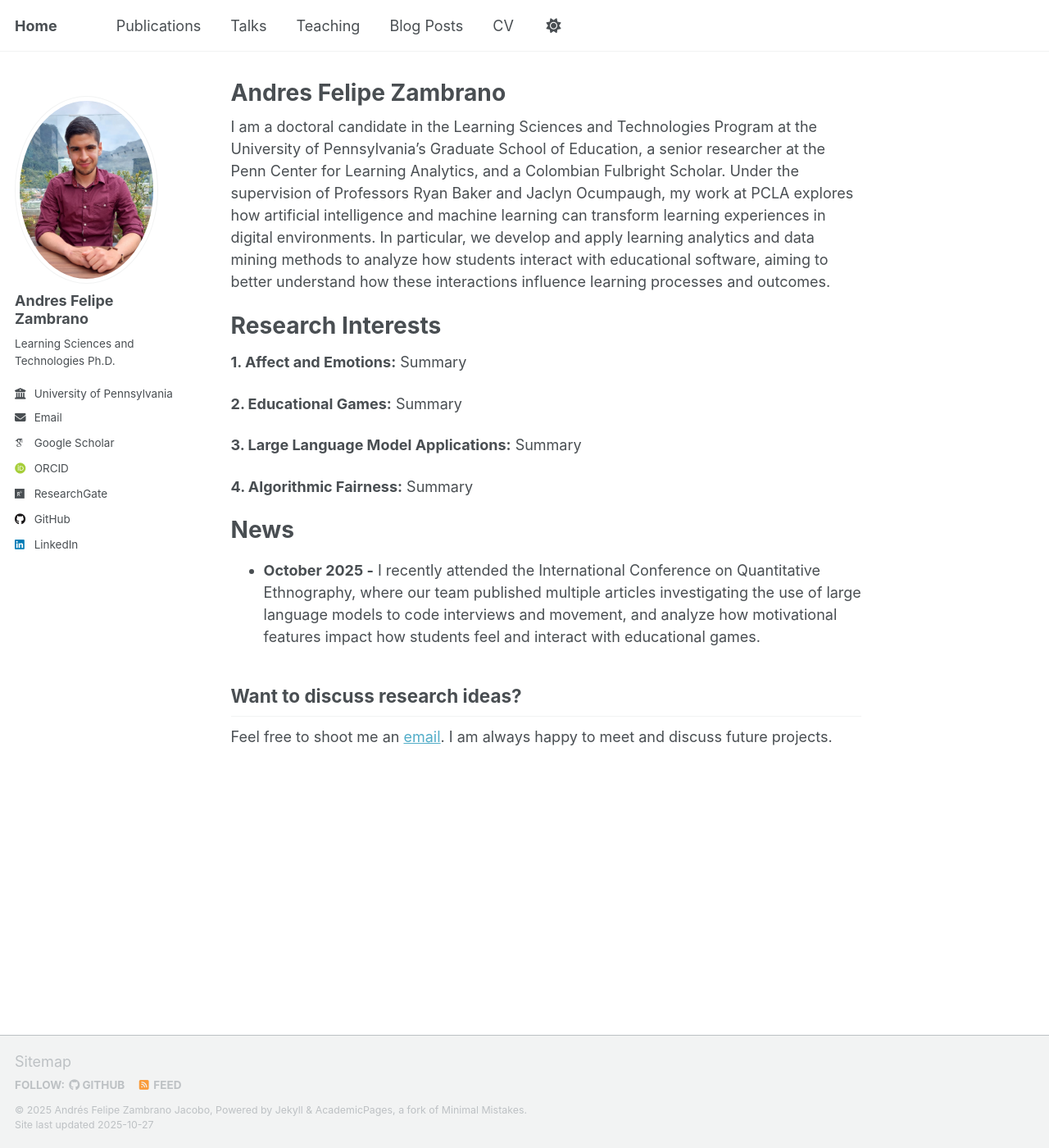
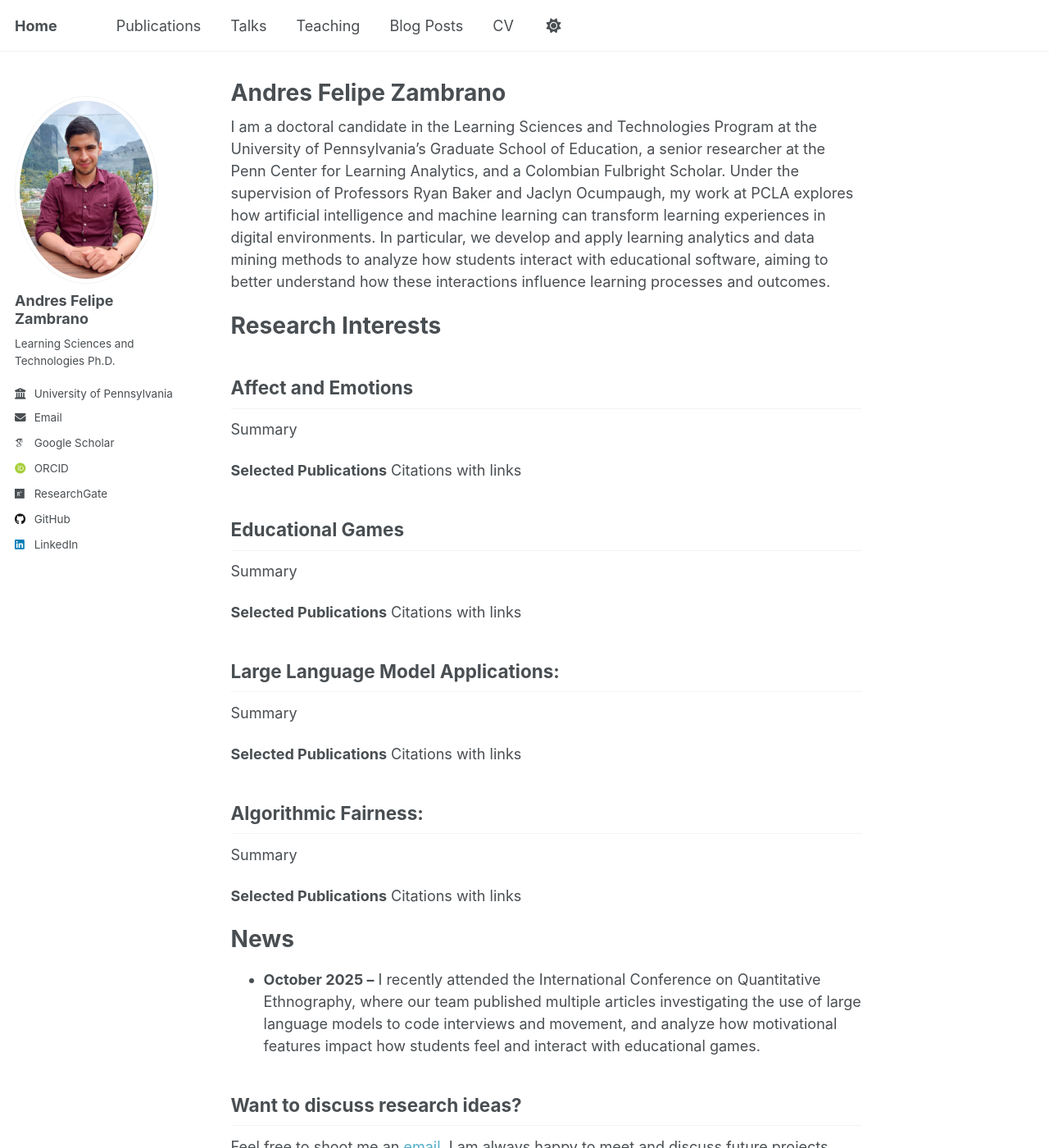
Before and after one commit to afzambrano/afzambrano.github.io, a Jekyll site: the page built from _pages/about.md, in a window 1280 px wide and 1400 px high. Shown: the whole window at 82% size. Built offline with Jekyll 4.4.1, drawn with Linux system fonts in a browser that asks for light colours; some web fonts are replaced; a script that is not in the unit is left out.

Commit message:
Update about.md

```diff
--- a/_pages/about.md
+++ b/_pages/about.md
@@ -13,17 +13,37 @@ I am a doctoral candidate in the Learning Sciences and Technologies Program at t
 Research Interests
 ======
 
-**1. Affect and Emotions:** Summary
+Affect and Emotions
+---
+Summary
 
-**2. Educational Games:** Summary
+**Selected Publications**
+Citations with links
 
-**3. Large Language Model Applications:** Summary
+Educational Games
+---
+Summary
 
-**4. Algorithmic Fairness:** Summary
+**Selected Publications**
+Citations with links
+
+Large Language Model Applications:
+---
+Summary
+
+**Selected Publications**
+Citations with links
+
+Algorithmic Fairness:
+---
+Summary
+
+**Selected Publications**
+Citations with links
 
 News
 ======
-- **October 2025 -** I recently attended the International Conference on Quantitative Ethnography, where our team published multiple articles investigating the use of large language models to code interviews and movement, and analyze how motivational features impact how students feel and interact with educational games.
+- **October 2025 --** I recently attended the International Conference on Quantitative Ethnography, where our team published multiple articles investigating the use of large language models to code interviews and movement, and analyze how motivational features impact how students feel and interact with educational games.
 
 Want to discuss research ideas?
 ------
```
